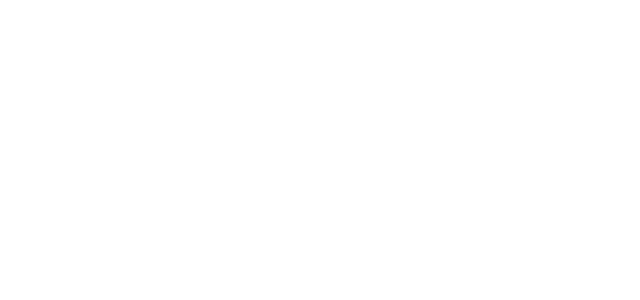
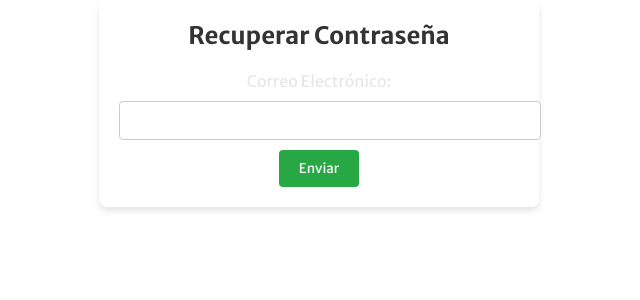
Before and after one commit to Andresfacundo/SportFull, a React (Vite) app in the folder Front_End/: page /recover-password in a window 1280 px wide. Before the commit this address had no page. Shown: the top 300 px of the page, without its empty margins (321-961 px from the left). Built offline with nearby package versions, Linux system fonts and the light colour scheme.

Commit message:
se modifica en donde se consume endpoiint para restablecer contraseña

```diff
--- a/Front_End/src/App.jsx
+++ b/Front_End/src/App.jsx
@@ -46,6 +46,7 @@
 import './App.css'
 import CardGps from './Components/UI/CardGps/CardGps.jsx'
 import { UpdateReservationDate } from './Components/UI/UpdateReservationDate/UpdateReservationDate.jsx'
+import RecoverPassword from './Components/Pages/RecoverPassword/RecoverPassword.jsx'
 
 function App() {
 
@@ -93,8 +94,7 @@
       <Route path="/PaymentMethod" element={<PaymentMethod />} />
       <Route path="/SearchFields" element={<SearchFields />} />
       <Route path="/UpdateReservationDate" element={<UpdateReservationDate />} />
-
-
+      <Route path="/recover-password" element={<RecoverPassword/>} />
     </Routes>
   )
 }
--- /dev/null
+++ b/Front_End/src/Components/Pages/RecoverPassword/RecoverPassword.css
@@ -0,0 +1,41 @@
+.recover-password-container {
+    max-width: 400px;
+    margin: 0 auto;
+    padding: 20px;
+    text-align: center;
+    background-color: #fff;
+    border-radius: 8px;
+    box-shadow: 0 4px 6px rgba(0, 0, 0, 0.1);
+  }
+
+  .recover-password-container h1 {
+    font-size: 24px;
+    margin-bottom: 20px;
+    color: #333;
+  }
+
+  .recover-password-container input {
+    width: 100%;
+    padding: 10px;
+    margin: 10px 0;
+    border: 1px solid #ccc;
+    border-radius: 4px;
+  }
+
+  .recover-password-container button {
+    background-color: #28a745;
+    color: white;
+    border: none;
+    padding: 10px 20px;
+    cursor: pointer;
+    border-radius: 4px;
+  }
+
+  .recover-password-container button:hover {
+    background-color: #218838;
+  }
+
+  .recover-password-container p {
+    margin-top: 10px;
+    font-size: 14px;
+  }
--- /dev/null
+++ b/Front_End/src/Components/Pages/RecoverPassword/RecoverPassword.jsx
@@ -0,0 +1,52 @@
+import React, { useState } from "react";
+import ClienteService from "../../../services/ClienteService";
+import "./RecoverPassword.css"
+
+const RecoverPassword = () => {
+  const [email, setEmail] = useState("");
+  const [message, setMessage] = useState("");
+  const [error, setError] = useState("");
+
+  const handleSubmit = (e) => {
+    e.preventDefault();
+    setMessage("");
+    setError("");
+
+    ClienteService.recoverPassword(email)
+      .then((response) => {
+        setMessage(
+          "Se ha enviado un correo con las instrucciones para restablecer tu contraseña."
+        );
+      })
+      .catch((err) => {
+        console.error(err);
+        setError(
+          err.response?.data?.message ||
+            "Ocurrió un error al procesar la solicitud."
+        );
+      });
+  };
+
+  return (
+    <div className="recover-password-container">
+      <h1>Recuperar Contraseña</h1>
+      <form onSubmit={handleSubmit}>
+        <label>
+          Correo Electrónico:
+          <input
+            type="email"
+            value={email}
+            onChange={(e) => setEmail(e.target.value)}
+            required
+            placeholder="Ingresa tu correo"
+          />
+        </label>
+        <button type="submit">Enviar</button>
+      </form>
+      {message && <p style={{ color: "green" }}>{message}</p>}
+      {error && <p style={{ color: "red" }}>{error}</p>}
+    </div>
+  );
+};
+
+export default RecoverPassword;
--- a/Front_End/src/services/ClienteService.js
+++ b/Front_End/src/services/ClienteService.js
@@ -240,6 +240,11 @@
             }
         });
     }
+
+    //recuperar contraseña
+    recoverPassword(email){
+        return axios.post("http://localhost:8080/password/reset", {email})
+    }
 }
 
 
```
